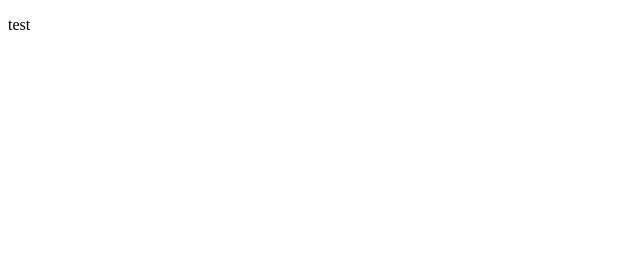
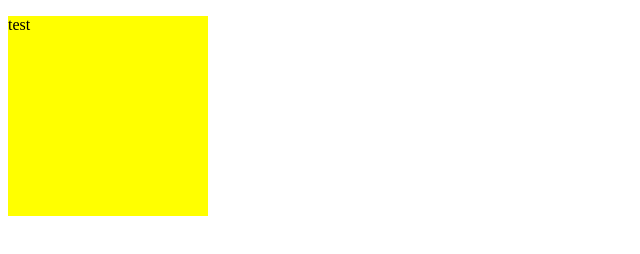
Before and after one commit to user12421019/test, a plain HTML site: page index.html in a window 1280 px wide. Shown: the whole page, without its empty margins (0-640 px from the left). Drawn offline with Linux system fonts and the light colour scheme.

Commit message:
Update index.css

```diff
--- a/index.css
+++ b/index.css
@@ -1,3 +1,9 @@
+p {
+  width: 200px;
+  height: 200px;
+  background-color: #ffff00;
+}
+
 @media (prefers-color-scheme: dark) {
   body {
     background-color: #000;
@@ -6,4 +12,5 @@
   p {
     color: #fff;
   }
+
 }
```
